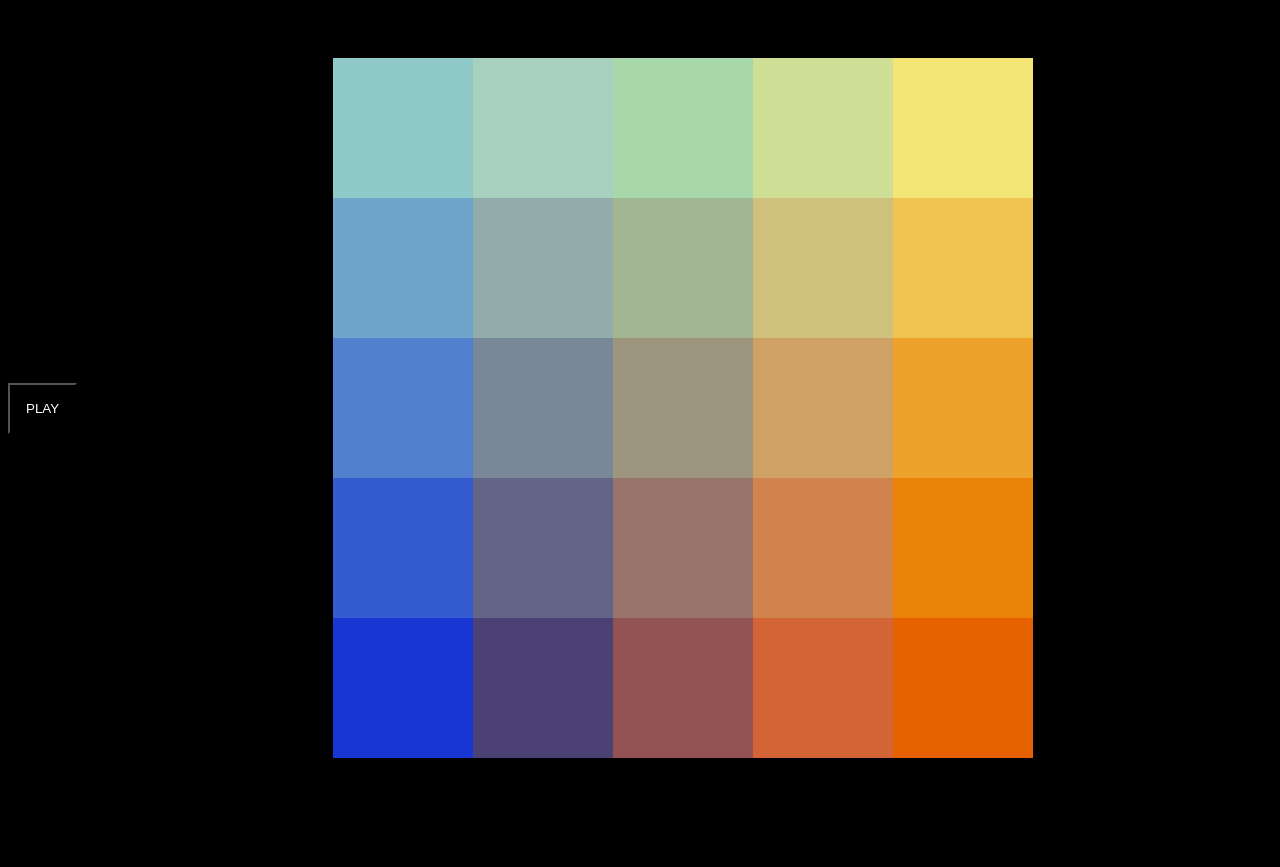
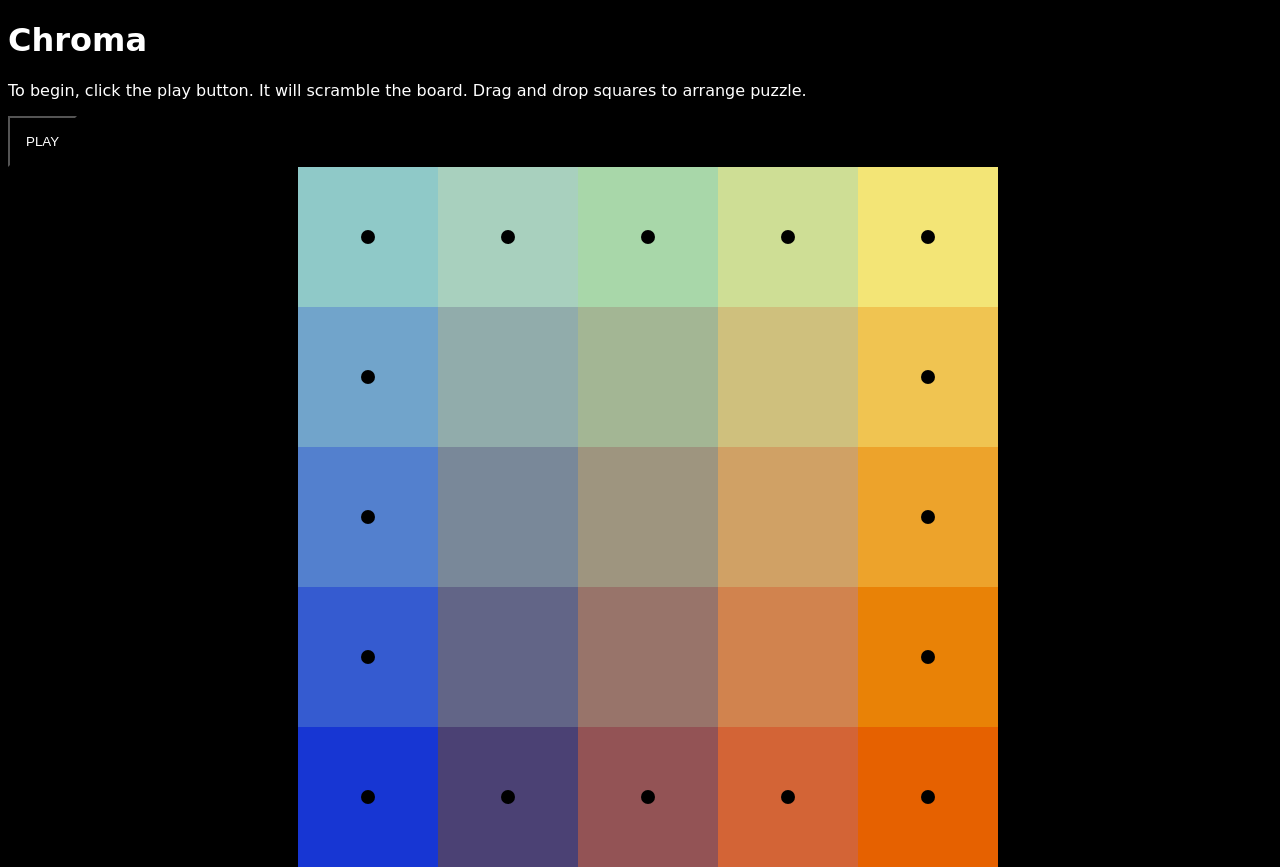
Before and after one commit to caitreid/chroma, a website: page index.html in a window 1280 px wide. Both pictures are taken after a click on the button "PLAY". Before the commit the page ends 816 px from the top, so only its background shows below. Drawn offline with Linux system fonts and the light colour scheme; a web font is replaced by a local one.

Commit message:
intro text, font, black dots on outside of board, rm draggable class

```diff
--- a/index.html
+++ b/index.html
@@ -7,9 +7,13 @@
     <title>Chroma</title>
     <link rel="icon" type="image/x-icon" href="/images/favicon.ico">
     <link rel="stylesheet" href="css/style.css">
+
+    <link rel="preconnect" href="https://fonts.googleapis.com"><link rel="preconnect" href="https://fonts.gstatic.com" crossorigin><link href="https://fonts.googleapis.com/css2?family=Unbounded:wght@200;300;400;500;700;800&display=swap" rel="stylesheet">
   </head>
   <body>
     <div>
+        <h1>Chroma</h1>
+        <p>To begin, click the play button. It will scramble the board. Drag and drop squares to arrange puzzle.</p>
         <button class="button-play">PLAY</button>
     </div>
     <!-- do I need IDs on my blocks?-->
@@ -92,7 +96,7 @@
             </div>
         </div>
     </div>
-
+    <script src="js/game.js"></script>
 	<script src="js/script.js"></script>
     <script src="js/color.js"></script>
   </body>
--- a/js/color.js
+++ b/js/color.js
@@ -225,14 +225,3 @@ col4.forEach((block, index) => {
 
 // make sure you're updating the object to hold all of the values
 // not sure when that will come in handy
-
-
-const startGame = () => {
-
-    console.log('start game')
-}
-
-
-let play = document.querySelector('.button-play')
-
-play.addEventListener("click", startGame);
--- /dev/null
+++ b/js/game.js
@@ -0,0 +1,29 @@
+
+const startGame = () => {
+
+    console.log('start game')
+
+    let blocks = document.querySelectorAll('.color');
+
+    blocks.forEach((block, index) => {
+
+        // all outside points
+        if (index < 5 || index > 19 && index < 25 || block.classList.contains('col-1' ) || block.classList.contains('col-5')) {
+            block.innerHTML =
+                `<svg viewBox="0 0 100 100" xmlns="http://www.w3.org/2000/svg">
+                    <circle cx="50" cy="50" r="5" />
+                </svg>`
+
+            block.classList.remove('draggable')
+        }
+
+    })
+
+
+
+}
+
+
+let play = document.querySelector('.button-play')
+
+play.addEventListener("click", startGame);
--- a/js/script.js
+++ b/js/script.js
@@ -75,7 +75,7 @@ droptargets.forEach(droptarget => droptarget.addEventListener("drop", (event) =>
   // move dragged element to the selected drop target
   if (newPlace.classList.contains("droptarget")) {
 
-    console.log('parent ', dragged.parentElement)
+    // console.log('parent ', dragged.parentElement)
     // event.target.classList.remove("dragover");
     dragged.parentElement.appendChild(event.target)
 
--- a/scss/style.scss
+++ b/scss/style.scss
@@ -2,12 +2,13 @@ body {
     /* Prevent the user selecting text in the example */
     user-select: none;
     background-color: black;
-    display: flex;
-    align-items: center;
-    justify-content: center;
+    // display: flex;
+    // align-items: center;
+    // justify-content: center;
     height: 100vh;
     width: 100vw;
     color:white;
+    font-family: 'Unbounded', cursive;
 }
 .button-play {
     color:white;
```
Also changed, not shown: css/style.css.
